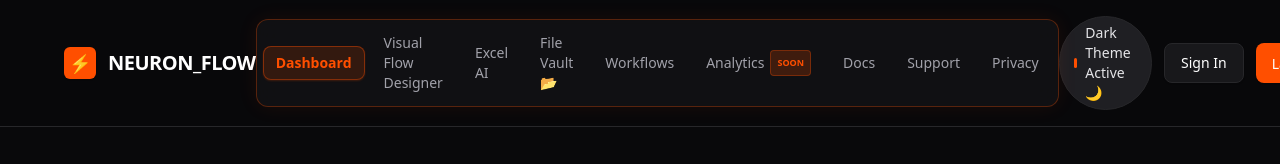
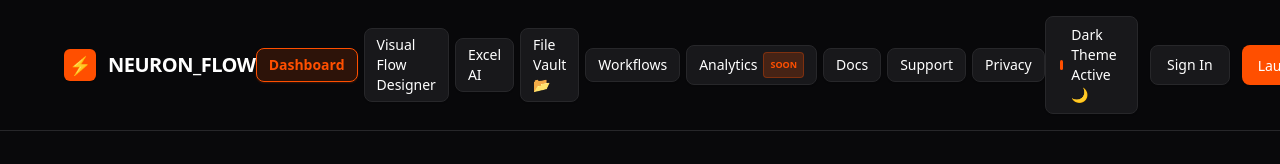
Before and after one commit to AB-stack-cmd/automation-flow, a Next.js app: page / in a window 1280 px wide. Shown: the top 164 px of the page. Built offline with nearby package versions, Linux system fonts and the light colour scheme; no server answers; a web font is replaced by a local one.

Commit message:
feat: add landing page with Clerk authentication and Prisma user sync

```diff
--- a/pages/index.js
+++ b/pages/index.js
@@ -57,27 +57,25 @@ export default function Home() {
               <div className="w-8 h-8 rounded-md bg-[#ff4f00] flex items-center justify-center text-[#ffffff] font-bold text-lg shadow-sm">
                 ⚡
               </div>
-              <span className="font-display text-xl font-bold tracking-tight text-white">NEURON_FLOW</span>
+              <span className="font-display  text-xl font-bold tracking-tight text-white">NEURON_FLOW</span>
             </div>
 
-            <nav className="hidden md:flex items-center gap-1.5 text-sm font-medium bg-[#121215]/90 p-1.5 rounded-xl border border-[#ff4f00]/30 shadow-[0_0_20px_rgba(255,79,0,0.08)] backdrop-blur-md transition-all duration-300">
-              <a href={dashboardUrl} className="px-3 py-1.5 rounded-lg text-xs md:text-sm font-semibold text-[#ff4f00] bg-[#ff4f00]/15 border border-[#ff4f00]/40 shadow-sm shadow-[#ff4f00]/20 transition-all duration-200">Dashboard</a>
-              <a href={flowCanvasUrl} className="px-3 py-1.5 rounded-lg text-xs md:text-sm font-medium text-[#a1a1aa] hover:text-white hover:bg-[#ff4f00]/10 hover:border-[#ff4f00]/30 border border-transparent transition-all duration-200">Visual Flow Designer</a>
-              <a href="/excel" className="px-3 py-1.5 rounded-lg text-xs md:text-sm font-medium text-[#a1a1aa] hover:text-white hover:bg-[#ff4f00]/10 hover:border-[#ff4f00]/30 border border-transparent transition-all duration-200">Excel AI</a>
-              <a href="/files" className="px-3 py-1.5 rounded-lg text-xs md:text-sm font-medium text-[#a1a1aa] hover:text-white hover:bg-[#ff4f00]/10 hover:border-[#ff4f00]/30 border border-transparent transition-all duration-200">File Vault 📂</a>
-              <a href="/workflows" className="px-3 py-1.5 rounded-lg text-xs md:text-sm font-medium text-[#a1a1aa] hover:text-white hover:bg-[#ff4f00]/10 hover:border-[#ff4f00]/30 border border-transparent transition-all duration-200">
-                Workflows
-              </a>
-              <a href="/analytics" className="px-3 py-1.5 rounded-lg text-xs md:text-sm font-medium text-[#a1a1aa] hover:text-white hover:bg-[#ff4f00]/10 hover:border-[#ff4f00]/30 border border-transparent transition-all duration-200 flex items-center gap-1.5">
+            <nav className="hidden md:flex items-center gap-1.5 text-sm font-medium transition-all duration-300">
+              <a href={dashboardUrl} className="bg-[#ff4f00]/15 border border-[#ff4f00] text-[#ff4f00] shadow-sm shadow-[#ff4f00]/20 rounded-lg px-3 py-1.5 text-xs md:text-sm font-semibold flex items-center gap-2 cursor-pointer transition-all duration-200">Dashboard</a>
+              <a href={flowCanvasUrl} className="bg-[#18181b] hover:bg-[#27272a] border border-[#27272a] hover:border-[#ff4f00] text-white hover:text-white transition-all duration-200 shadow-sm hover:shadow-[#ff4f00]/20 rounded-lg px-3 py-1.5 text-xs md:text-sm font-medium flex items-center gap-2 cursor-pointer">Visual Flow Designer</a>
+              <a href="/excel" className="bg-[#18181b] hover:bg-[#27272a] border border-[#27272a] hover:border-[#ff4f00] text-white hover:text-white transition-all duration-200 shadow-sm hover:shadow-[#ff4f00]/20 rounded-lg px-3 py-1.5 text-xs md:text-sm font-medium flex items-center gap-2 cursor-pointer">Excel AI</a>
+              <a href="/files" className="bg-[#18181b] hover:bg-[#27272a] border border-[#27272a] hover:border-[#ff4f00] text-white hover:text-white transition-all duration-200 shadow-sm hover:shadow-[#ff4f00]/20 rounded-lg px-3 py-1.5 text-xs md:text-sm font-medium flex items-center gap-2 cursor-pointer">File Vault 📂</a>
+              <a href="/workflows" className="bg-[#18181b] hover:bg-[#27272a] border border-[#27272a] hover:border-[#ff4f00] text-white hover:text-white transition-all duration-200 shadow-sm hover:shadow-[#ff4f00]/20 rounded-lg px-3 py-1.5 text-xs md:text-sm font-medium flex items-center gap-2 cursor-pointer">Workflows</a>
+              <a href="/analytics" className="bg-[#18181b] hover:bg-[#27272a] border border-[#27272a] hover:border-[#ff4f00] text-white hover:text-white transition-all duration-200 shadow-sm hover:shadow-[#ff4f00]/20 rounded-lg px-3 py-1.5 text-xs md:text-sm font-medium flex items-center gap-1.5 cursor-pointer">
                 Analytics <span className="text-[9px] font-extrabold px-1.5 py-0.5 rounded bg-[#ff4f00]/20 text-[#ff4f00] border border-[#ff4f00]/30 uppercase">SOON</span>
               </a>
-              <a href="/docs" className="px-3 py-1.5 rounded-lg text-xs md:text-sm font-medium text-[#a1a1aa] hover:text-white hover:bg-[#ff4f00]/10 hover:border-[#ff4f00]/30 border border-transparent transition-all duration-200">Docs</a>
-              <a href="/support" className="px-3 py-1.5 rounded-lg text-xs md:text-sm font-medium text-[#a1a1aa] hover:text-white hover:bg-[#ff4f00]/10 hover:border-[#ff4f00]/30 border border-transparent transition-all duration-200">Support</a>
-              <a href="/privacy" className="px-3 py-1.5 rounded-lg text-xs md:text-sm font-medium text-[#a1a1aa] hover:text-white hover:bg-[#ff4f00]/10 hover:border-[#ff4f00]/30 border border-transparent transition-all duration-200">Privacy</a>
+              <a href="/docs" className="bg-[#18181b] hover:bg-[#27272a] border border-[#27272a] hover:border-[#ff4f00] text-white hover:text-white transition-all duration-200 shadow-sm hover:shadow-[#ff4f00]/20 rounded-lg px-3 py-1.5 text-xs md:text-sm font-medium flex items-center gap-2 cursor-pointer">Docs</a>
+              <a href="/support" className="bg-[#18181b] hover:bg-[#27272a] border border-[#27272a] hover:border-[#ff4f00] text-white hover:text-white transition-all duration-200 shadow-sm hover:shadow-[#ff4f00]/20 rounded-lg px-3 py-1.5 text-xs md:text-sm font-medium flex items-center gap-2 cursor-pointer">Support</a>
+              <a href="/privacy" className="bg-[#18181b] hover:bg-[#27272a] border border-[#27272a] hover:border-[#ff4f00] text-white hover:text-white transition-all duration-200 shadow-sm hover:shadow-[#ff4f00]/20 rounded-lg px-3 py-1.5 text-xs md:text-sm font-medium flex items-center gap-2 cursor-pointer">Privacy</a>
             </nav>
 
             <div className="flex items-center gap-3">
-              <div className="hidden sm:inline-flex items-center gap-2 px-3.5 py-1.5 rounded-full text-sm font-medium bg-[#1f1f23] border border-[#27272a] text-[#e4e4e7]">
+              <div className="hidden sm:inline-flex items-center gap-2 bg-[#18181b] hover:bg-[#27272a] border border-[#27272a] hover:border-[#ff4f00] text-white transition-all duration-200 shadow-sm hover:shadow-[#ff4f00]/20 rounded-lg px-3.5 py-2 text-xs md:text-sm font-medium cursor-pointer">
                 <span className="w-2.5 h-2.5 rounded-full bg-[#ff4f00] animate-pulse"></span>
                 Dark Theme Active 🌙
               </div>
```
